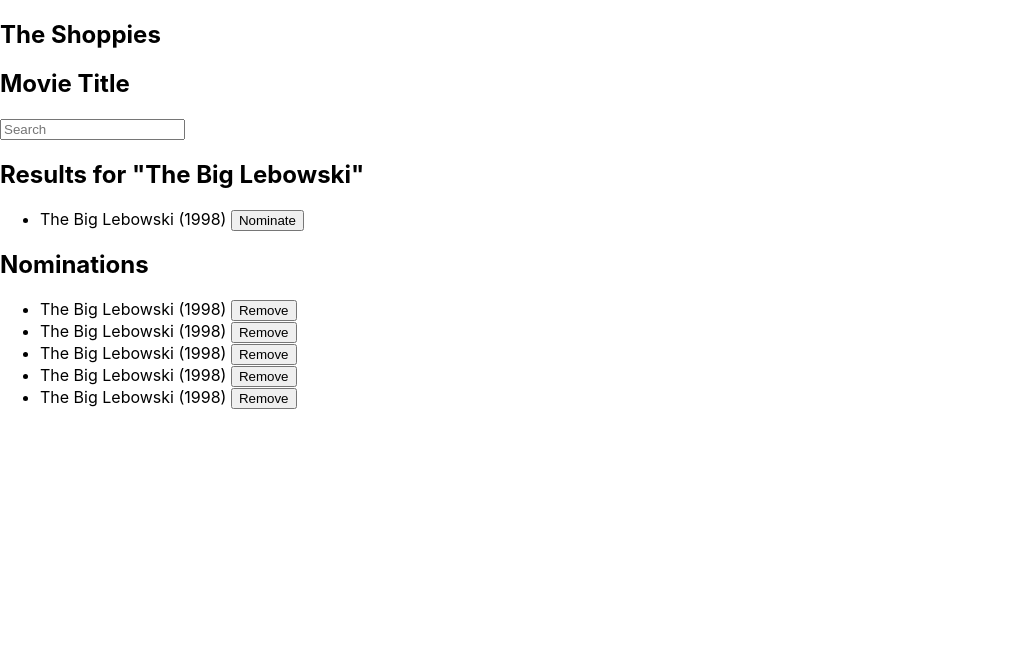
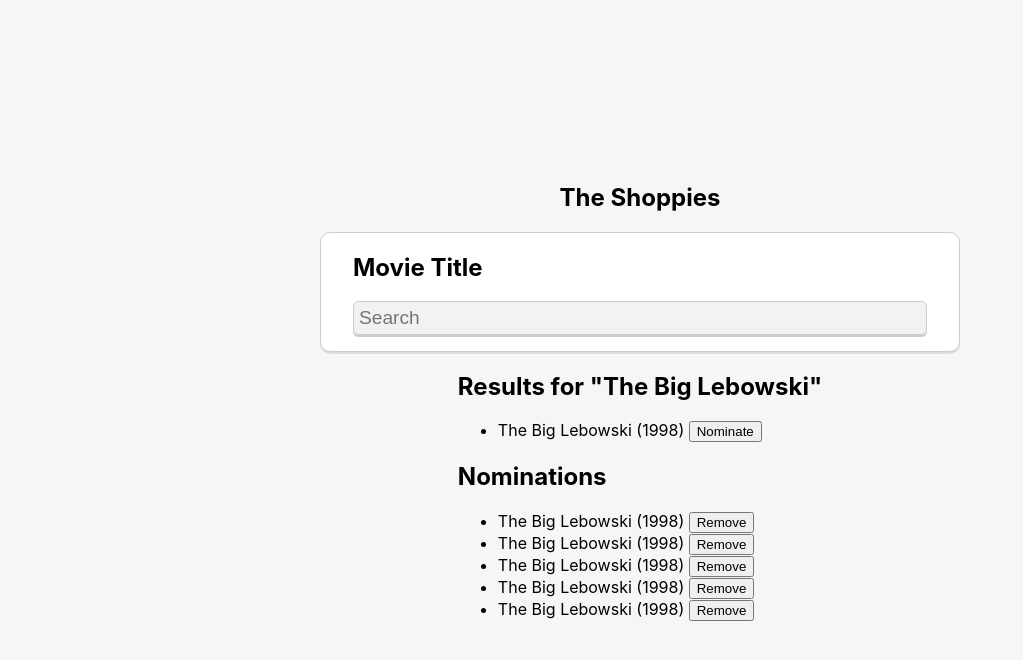
Before and after one commit to davemgj84/theFilmAwards, a React (Create React App) app: page / in a window 1280 px wide. Shown: the top 660 px of the page, without its empty margins (0-1023 px from the left). Built offline with nearby package versions, Linux system fonts and the light colour scheme.

Commit message:
create basic styling for search bar

```diff
--- a/src/components/Search.jsx
+++ b/src/components/Search.jsx
@@ -5,8 +5,10 @@ const Search = () => {
   return (
     <>
       <div className="search">
-        <h2>Movie Title</h2>
-        <input type="text" className="search-bar" placeholder="Search" />
+        <div>
+          <h2>Movie Title</h2>
+          <input type="text" className="search-bar" placeholder="Search" />
+        </div>
       </div>
     </>
   );
--- a/src/index.css
+++ b/src/index.css
@@ -9,4 +9,6 @@ body {
     sans-serif;
   -webkit-font-smoothing: antialiased;
   -moz-osx-font-smoothing: grayscale;
+
+  background-color: #f4f6f8;
 }
--- a/src/styles/Search.scss
+++ b/src/styles/Search.scss
@@ -0,0 +1,33 @@
+.search {
+  display: flex;
+  justify-content: center;
+  width: 50%;
+  height: 120px;
+  background-color: #ffffff;
+  border: solid 1px #cccccc;
+  border-radius: 10px;
+  box-shadow: 0 2px rgba(0, 0, 0, 0.1);
+  div {
+    width: 90%;
+    justify-self: center;
+    input {
+      width: 100%;
+      padding: 5px;
+      border-radius: 5px;
+      border: solid 1px #cccccc;
+      font-size: 1.2rem;
+      appearance: none;
+      background: none;
+      outline: none;
+      background-color: rgba(229, 229, 229, 0.5);
+      box-shadow: 0 2px rgba(0, 0, 0, 0.2);
+      transition: 0.4s ease-in-out;
+      &:focus {
+        background-color: rgba(255, 255, 255, 0.8);
+      }
+      &:hover {
+        background-color: rgba(255, 255, 255, 0.8);
+      }
+    }
+  }
+}
--- a/src/styles/Shoppies.scss
+++ b/src/styles/Shoppies.scss
@@ -0,0 +1,7 @@
+.shoppies {
+  height: 100vh;
+  display: flex;
+  justify-content: center;
+  align-items: center;
+  flex-direction: column;
+}
```
Also changed, not shown: 2 other files (tests, documents, lock files or other folders).
